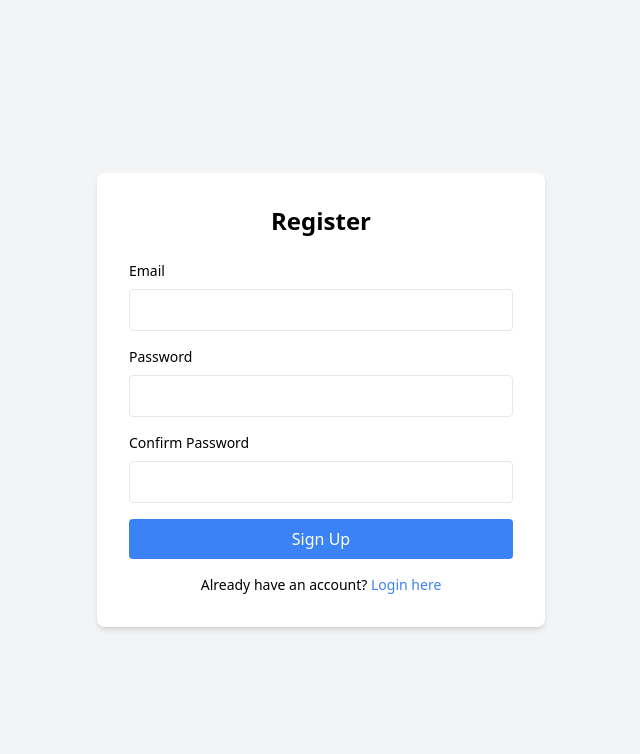
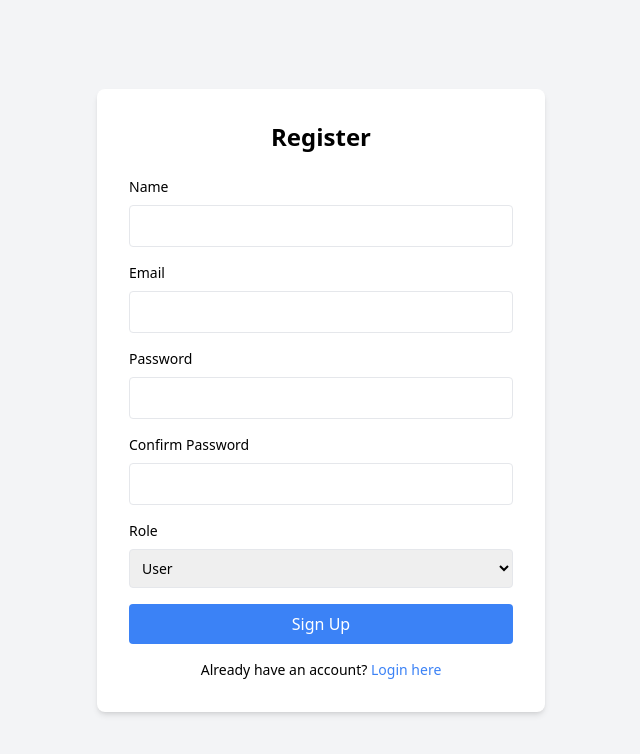
Before and after one commit to callmax02/cims2, a React (Vite) app in the folder frontend/: page /register in a window 1280 px wide. Shown: the top 754 px of the page, without its empty margins (319-959 px from the left). Built offline with nearby package versions, Linux system fonts and the light colour scheme; no server answers.

Commit message:
5.07 - added name and role fields in the Register page, placed JWT in localStorage upon login

```diff
--- a/frontend/src/components/LoginForm.jsx
+++ b/frontend/src/components/LoginForm.jsx
@@ -32,6 +32,9 @@ const LoginForm = () => {
         const message = errorData.message.map((err) => err).join(" ");
         throw new Error(message || "Failed to login");
       }
+
+      const data = await response.json();
+      localStorage.setItem("token", data.token);
 
       navigate("/dashboard", {
         state: { message: "Login successful!", type: "success" },
--- a/frontend/src/components/RegisterForm.jsx
+++ b/frontend/src/components/RegisterForm.jsx
@@ -8,9 +8,11 @@ const API_BASE_URL = import.meta.env.VITE_API_BASE_URL;
 
 const RegisterForm = () => {
   const [isSubmitting, setIsSubmitting] = useState(false);
+  const [name, setName] = useState("");
   const [email, setEmail] = useState("");
   const [password, setPassword] = useState("");
   const [confirmPassword, setConfirmPassword] = useState("");
+  const [role, setRole] = useState("user");
   const [passwordsMatch, setPasswordsMatch] = useState(true);
   const navigate = useNavigate();
 
@@ -18,14 +20,14 @@ const RegisterForm = () => {
     e.preventDefault();
     setIsSubmitting(true);
 
-    const formData = { email: email, password: password };
+    const formData = { name, email, password, role };
 
     try {
       if (password !== confirmPassword) {
         throw new Error("Password fields don't match.");
       }
 
-      const response = await fetch(`${API_BASE_URL}/api/users`, {
+      const response = await fetch(`${API_BASE_URL}/api/auth/register`, {
         method: "POST",
         headers: {
           "Content-Type": "application/json",
@@ -39,7 +41,7 @@ const RegisterForm = () => {
         throw new Error(message || "Failed to register new user");
       }
 
-      navigate("/dashboard", {
+      navigate("/", {
         state: { message: "User registered!", type: "success" },
       });
     } catch (error) {
@@ -67,6 +69,21 @@ const RegisterForm = () => {
         className="bg-white p-8 rounded-lg shadow-md w-full max-w-md"
       >
         <h2 className="text-2xl font-bold mb-6 text-center">Register</h2>
+
+        <div className="mb-4">
+          <label className="block text-sm font-medium mb-2" htmlFor="name">
+            Name
+          </label>
+          <input
+            type="text"
+            id="name"
+            value={name}
+            onChange={(e) => setName(e.target.value)}
+            className="w-full border rounded p-2 focus:outline-none focus:ring-2 focus:ring-blue-500"
+            required
+            disabled={isSubmitting}
+          />
+        </div>
 
         <div className="mb-4">
           <label className="block text-sm font-medium mb-2" htmlFor="email">
@@ -121,6 +138,24 @@ const RegisterForm = () => {
           )}
         </div>
 
+        <div className="mb-4">
+          <label className="block text-sm font-medium mb-2" htmlFor="role">
+            Role
+          </label>
+          <select
+            id="role"
+            value={role}
+            onChange={(e) => setRole(e.target.value)}
+            className="w-full border text-sm rounded p-2 focus:outline-none focus:ring-2 focus:ring-blue-500"
+            required
+            disabled={isSubmitting}
+          >
+            <option value="user">User</option>
+            <option value="admin">Admin</option>
+            <option value="superadmin">Superadmin</option>
+          </select>
+        </div>
+
         <button
           type="submit"
           className="w-full bg-blue-500 text-white p-2 rounded hover:bg-blue-600"
--- a/frontend/src/pages/RegisterPage.jsx
+++ b/frontend/src/pages/RegisterPage.jsx
@@ -1,8 +1,28 @@
-import React from "react";
+import React, { useEffect } from "react";
+import { useLocation } from "react-router-dom";
+import { toast, ToastContainer } from "react-toastify";
+import "react-toastify/dist/ReactToastify.css";
 import RegisterForm from "../components/RegisterForm";
 
 const RegisterPage = () => {
-  return <RegisterForm />;
+  const location = useLocation();
+
+  useEffect(() => {
+    if (location.state?.message) {
+      if (location.state.type === "success") {
+        toast.success(location.state.message);
+      } else {
+        toast.error(location.state.message);
+      }
+    }
+  }, [location.state]);
+
+  return (
+    <div>
+      <ToastContainer pauseOnFocusLoss={false} autoClose={3000} />
+      <RegisterForm />
+    </div>
+  );
 };
 
 export default RegisterPage;
```
